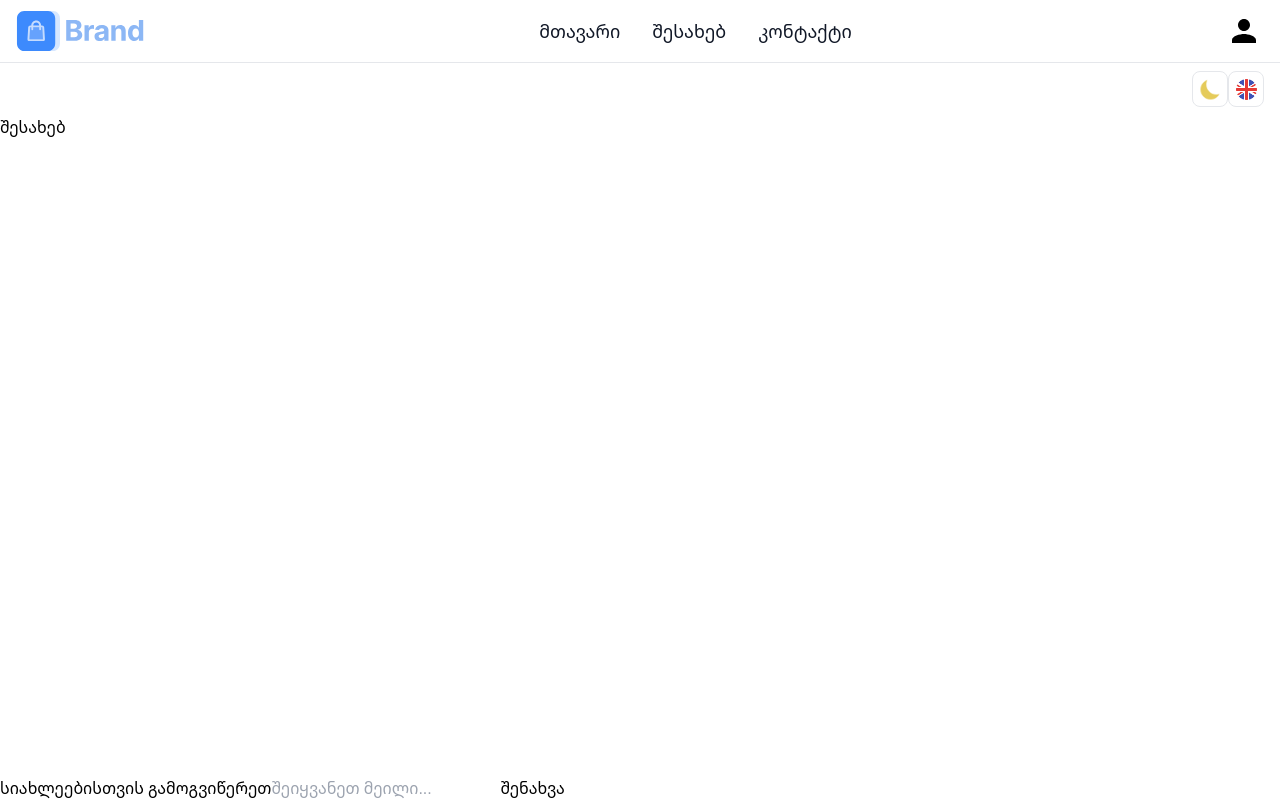
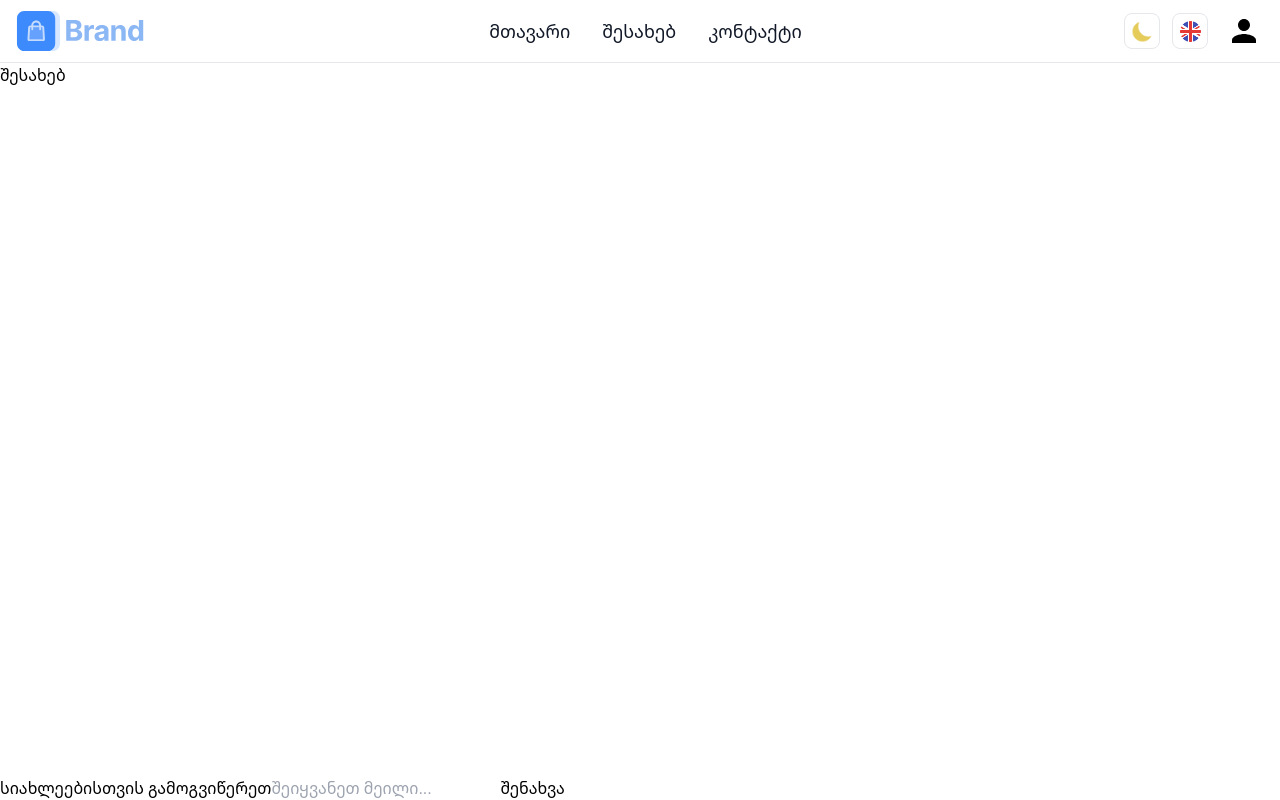
Before and after one commit to anibolokadze/tbc-project, a Next.js app: page /about in a window 1280 px wide. Built offline with nearby package versions, Linux system fonts and the light colour scheme; no server answers.

Commit message:
styling improvements on header and on homepage

```diff
--- a/src/components/Header.tsx
+++ b/src/components/Header.tsx
@@ -29,7 +29,7 @@ const Header = () => {
 
   return (
     <header>
-      <nav className="bg-white dark:bg-slate-950 border-b border-gray-200  dark:border-gray-500">
+      <nav className="bg-white dark:bg-slate-800 border-b border-gray-200  dark:border-gray-500">
         <div className="max-w-screen-xl flex flex-wrap items-center justify-between mx-auto py-2 px-4">
           <Link href="/" className="flex">
             <Image
@@ -42,6 +42,10 @@ const Header = () => {
           </Link>
 
           <div className="flex items-center md:order-2 space-x-3 md:space-x-0 rtl:space-x-reverse relative">
+            <div className="flex gap-3 items-center justify-center mr-4">
+              <ThemeToggle />
+              <ToggleLanguage />
+            </div>
             <button
               type="button"
               className="w-10 h-10 flex rounded-full md:me-0 focus:ring-4 focus:ring-gray-300 dark:focus:ring-gray-600 dark:bg-gray-100 p-1"
@@ -59,6 +63,7 @@ const Header = () => {
               shadow-lg dark:shadow-[0px_3px_7px_3px_#c4c4c421] absolute top-7 right-2 sm:-right-2 mt-5 list-none bg-white divide-y divide-gray-200 rounded-lg shadow dark:bg-gray-700 dark:divide-gray-600`}
               id="user-dropdown"
             >
+
               <ul className="px-4 py-3">
                 <li className="transition-colors duration-300 block sm:text-sm lg:text-lg text-gray-900 dark:text-white">
                   {user?.name}
@@ -67,6 +72,7 @@ const Header = () => {
                   {user?.email}
                 </li>
               </ul>
+
               <ul className="py-2" aria-labelledby="user-menu-button">
                 <Link
                   href="/profile"
@@ -126,8 +132,8 @@ const Header = () => {
               isBurgerMenuOpen ? "" : "hidden"
             } items-center justify-between w-full md:flex md:w-auto md:order-1`}
             id="navbar-user"
-          >
-            <ul className="flex flex-col p-4 md:p-0 mt-4 border border-gray-200 rounded-lg bg-gray-50 md:space-x-8 rtl:space-x-reverse md:flex-row md:mt-0 md:border-0 md:bg-white dark:bg-slate-900 md:dark:bg-slate-950 dark:border-gray-700">
+            >
+            <ul className="flex flex-col p-4 md:p-0 mt-4 border border-gray-200 rounded-lg bg-gray-50 md:space-x-8 rtl:space-x-reverse md:flex-row md:mt-0 md:border-0 md:bg-white dark:bg-slate-800 dark:border-gray-700">
               <li>
                 <Link
                   href="/"
@@ -157,10 +163,6 @@ const Header = () => {
           </div>
         </div>
       </nav>
-      <div className="max-w-screen-xl flex flex-wrap items-center justify-end mx-auto py-2 px-4">
-        <ThemeToggle />
-        <ToggleLanguage />
-      </div>
     </header>
   );
 };
--- a/src/components/ProductItem.tsx
+++ b/src/components/ProductItem.tsx
@@ -7,7 +7,7 @@ const ProductItem: React.FC<cardProps> = ({
   handleClick,
 }) => {
   return (
-    <div className="flex flex-col gap-3 w-[250px] h-[380px] rounded-[10px] border border-blue-600 dark:border-light_blue overflow-hidden lg:w-[300px] lg:h-[490px] pb-3">
+    <div className="bg-slate-200 flex flex-col gap-3 w-[250px] h-[380px] rounded-[10px] border border-blue-600 dark:border-light_blue overflow-hidden lg:w-[300px] lg:h-[490px] pb-3 dark:bg-slate-900">
       <Link href={`/products/${id}`}>
         <div className="flex flex-col gap-3 w-full h-[310px] lg:h-[390px]">
           <div className="w-full min-h-[200px] max-h-[200px] lg:min-h-[250px] lg:max-h-[250px]">
@@ -23,7 +23,7 @@ const ProductItem: React.FC<cardProps> = ({
             Price: ${price}
           </p>
           <div className="flex flex-col gap-3 px-[18px] lg:px-[22px]">
-            <h5 className="text-[15px] leading-[25px] lg:text-[18px] lg:leading-[29px] text-center text-blue-600 dark:text-light_blue">
+            <h5 className="text-[15px] leading-[25px] lg:text-lg text-center text-blue-600 dark:text-light_blue">
               {title}
             </h5>
             <div className="flex flex-col gap-3 justify-between items-center">
```
